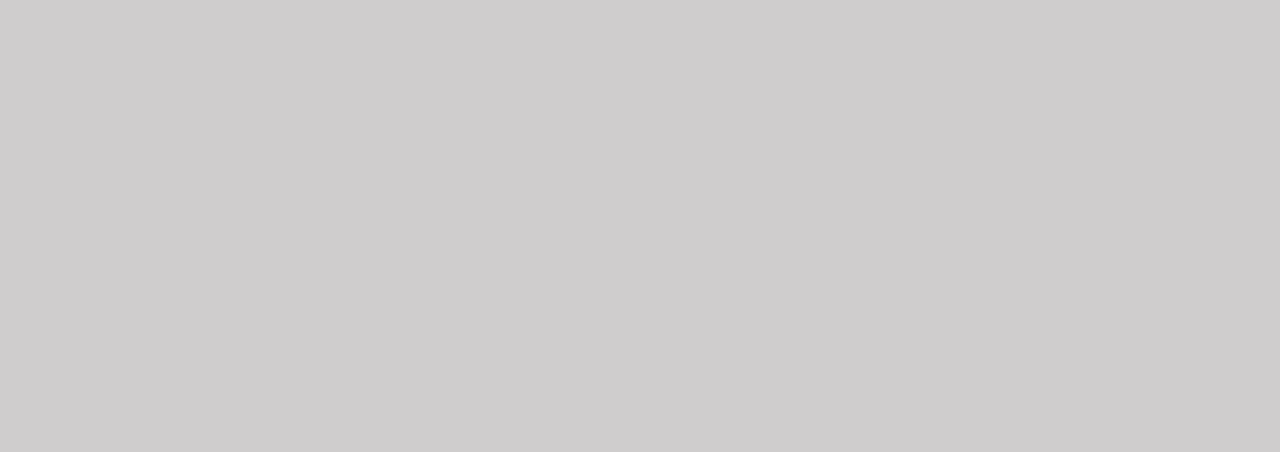
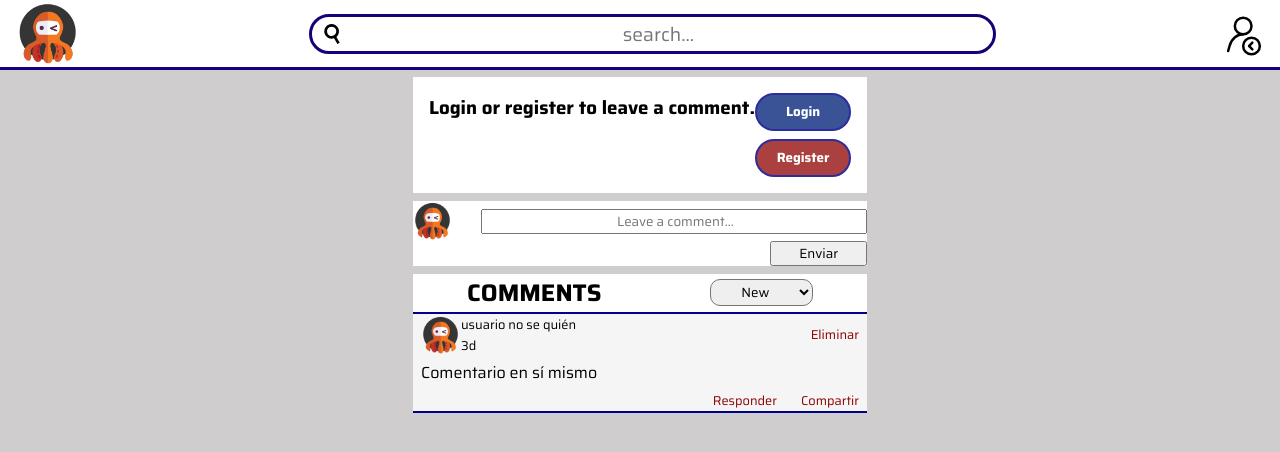
Before and after one commit to AlbertoDesastre/OctoNews, a React (Create React App) app: page /News/1 in a window 1280 px wide. Before the commit this address had no page. Shown: the top 452 px of the page. Built offline with nearby package versions, Linux system fonts and the light colour scheme.

Commit message:
Added major CSS changes and minor HTML updates

```diff
--- a/src/App.js
+++ b/src/App.js
@@ -9,7 +9,7 @@ function App() {
       <BrowserRouter>
         <Routes>
           <Route path="/" element={<Home />} />
-          <Route path="/News" element={<News />} />
+          <Route path="/News/:id" element={<News />} />
         </Routes>
       </BrowserRouter>
     </>
--- a/src/components/CommentsBanner.css
+++ b/src/components/CommentsBanner.css
@@ -5,34 +5,50 @@ section.news-page-sectionOfCommentsBanner {
 }
 
 .news-page-buttonOrInputWithBorderRadius {
-  border-radius: 60%;
+  border-radius: 10px;
+  text-align: center;
+  height: 1.7rem;
 }
 
 section.news-page-sectionOfCommentsBanner > div {
   display: flex;
   flex-direction: row;
   justify-content: space-around;
+  align-items: center;
+  flex-wrap: wrap;
+}
+
+li.news-page-comment,
+div.news-page-divCommentsBanner {
+  border-bottom: 2px solid darkblue;
 }
 
 .news-page-comment {
   background-color: whitesmoke;
-  display: flex;
-  flex-direction: column;
-  gap: 0.6rem;
+  display: grid;
+  grid-template-rows: 1fr auto 0.5fr;
+  gap: 0.3rem;
 }
 
-.news-page-comment > article {
-  display: flex;
-  flex-direction: row;
+.news-page-articleWithUserInformation {
+  display: grid;
+  grid-template-columns: minmax(30px, 40px) 1fr 0.1fr;
+}
+
+.news-page-liOfUserData {
+  font-size: 0.8rem;
+  list-style: none;
+  align-self: end;
+}
+
+img.news-page {
+  align-self: center;
 }
 
 .news-page-comment > article,
 .news-page-comment > p {
+  font-size: 1rem;
   margin-left: 0.5rem;
-}
-
-.news-page-liOfUserData {
-  margin-top: 0;
 }
 
 footer.news-page-footerOfComment {
@@ -40,3 +56,13 @@ footer.news-page-footerOfComment {
   justify-content: flex-end;
   gap: 1rem;
 }
+
+.news-page-footerOfComment > button,
+button.news-page-delete {
+  border-style: none;
+  background-color: whitesmoke;
+  font-size: 0.8rem;
+  color: darkred;
+  cursor: pointer;
+  margin-right: 0.5rem;
+}
--- a/src/components/CommentsBanner.js
+++ b/src/components/CommentsBanner.js
@@ -3,7 +3,7 @@ import "./CommentsBanner.css";
 export const CommentsBanner = () => {
   return (
     <section className="news-page-sectionOfCommentsBanner">
-      <div>
+      <div className="news-page-divCommentsBanner">
         <h2>COMMENTS</h2>
         <select
           className="news-page-buttonOrInputWithBorderRadius"
@@ -17,7 +17,7 @@ export const CommentsBanner = () => {
         <li key={"algo"} className="news-page-comment">
           <article className="news-page-articleWithUserInformation">
             <img
-              src="octopus.png"
+              src="/octopus.png"
               alt="Avatar user"
               className="news-page"
             ></img>
@@ -29,11 +29,14 @@ export const CommentsBanner = () => {
                 <p>3d</p>
               </li>
             </ul>
+            <button className="news-page-delete news-page-button">
+              Eliminar
+            </button>
           </article>
           <p>Comentario en sí mismo</p>
           <footer className="news-page-footerOfComment">
-            <button>Responder</button>
-            <button>Compartir</button>
+            <button className="news-page-button">Responder</button>
+            <button className="news-page-button">Compartir</button>
           </footer>
         </li>
         {/* Si tiene respuestas habrá que hacer algo así:
--- a/src/components/CreateComment.css
+++ b/src/components/CreateComment.css
@@ -1,18 +1,36 @@
 form#news-page-formToSubmitAComment {
   display: grid;
-  grid-template-columns: 1fr auto;
+  grid-template-columns: 0.2fr auto;
   grid-template-rows: auto 1fr;
+  align-items: center;
   column-gap: 10px;
   background-color: white;
 }
 
 /* Seguir estudiando grid para ajustar los botones en sus celdas y como me gustan */
+
 #leaveACommentInput {
+  width: 100%;
+  height: 80%;
+  padding-left: 0.2rem;
+  align-self: center;
+}
+
+form#news-page-formToSubmitAComment > button {
+  grid-area: 2/2/3/3;
   justify-self: end;
+  /* Este tamaño minimo esta bien pero
+necesito encontrar la forma
+de añadirle tamaño maximo.
+Parece que lo que me esta dando problemas
+para poner tamaño maximo es el justify self,
+pero al mismo tiempo quiero que este a la
+derecha. */
+  width: 25%;
 }
 
 img.news-page {
-  width: 45px;
-  height: 45px;
+  width: 40px;
+  height: 40px;
   border-radius: 50%;
 }
--- a/src/components/LoginOrRegisterBox.css
+++ b/src/components/LoginOrRegisterBox.css
@@ -1,5 +1,4 @@
 .news-page-formToLoginOrRegister {
-  margin-top: 70px;
   padding: 1rem;
   background-color: white;
   display: flex;
@@ -10,9 +9,29 @@
 div.news-page {
   display: flex;
   flex-direction: column;
+  grid-column: span 12;
   gap: 0.5rem;
 }
 
+/* Tengo el mismo problema que con otro botón.
+Puedo darle min width sin problema
+pero si le doy maxwidth nunca crece hasta su máximo
+estipulado */
 button.news-page-buttonWithBorderRadius {
+  border-radius: 20px;
   padding: 0.4rem;
+  min-width: 6rem;
+  font-weight: bold;
 }
+
+.news-page-loginButton {
+  background-color: rgb(57, 83, 150);
+  color: white;
+  border: 2px solid rgb(44, 44, 157);
+}
+
+.news-page-registerButton {
+  background-color: rgb(170, 64, 64);
+  color: white;
+  border: 2px solid rgb(44, 44, 157);
+}
--- a/src/components/LoginOrRegisterBox.js
+++ b/src/components/LoginOrRegisterBox.js
@@ -11,13 +11,13 @@ export const LoginOrRegisterBox = () => {
       {/* I use this div to be able to put one button of top of the other one */}
       <div className="news-page">
         <button
-          className="news-page-buttonWithBorderRadius"
+          className="news-page-buttonWithBorderRadius news-page-loginButton"
           onClick={handleClickThatRedirectsToAModal}
         >
           Login
         </button>
         <button
-          className="news-page-buttonWithBorderRadius"
+          className="news-page-buttonWithBorderRadius news-page-registerButton"
           onClick={handleClickThatRedirectsToAModal}
         >
           Register
--- a/src/pages/News.js
+++ b/src/pages/News.js
@@ -6,12 +6,17 @@ import { CommentsBanner } from "../components/CommentsBanner";
 
 export const News = () => {
   return (
-    <>
-      <Header />
-      {/* <NewsCards /> */}
-      <LoginOrRegisterBox />
-      <CreateComment />
-      <CommentsBanner />
-    </>
+    /* Este div me hace falta para poder separar las
+    secciones */
+    <main>
+      <div className="news-page">
+        <Header />
+        {/*  <NewsCards props={props} /> */}
+
+        <LoginOrRegisterBox />
+        <CreateComment />
+        <CommentsBanner />
+      </div>
+    </main>
   );
 };
```
